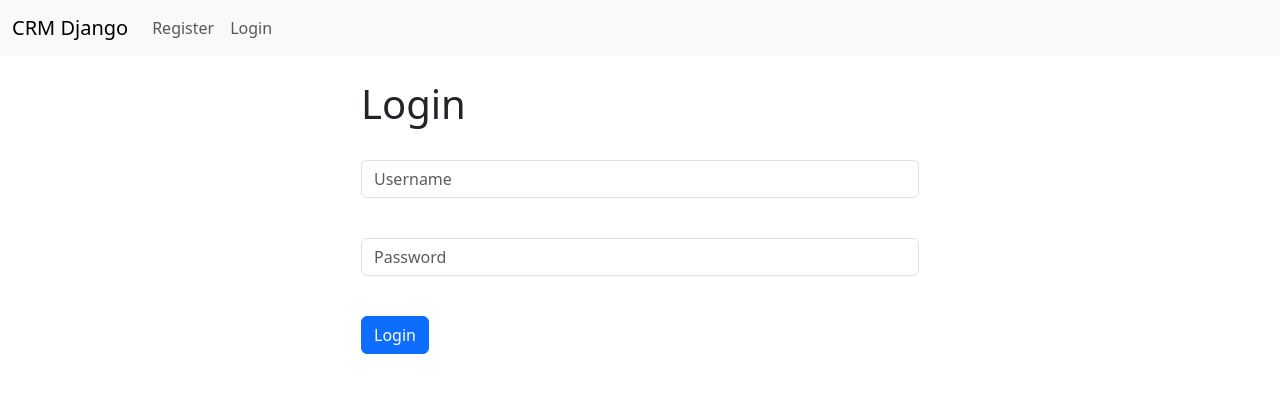
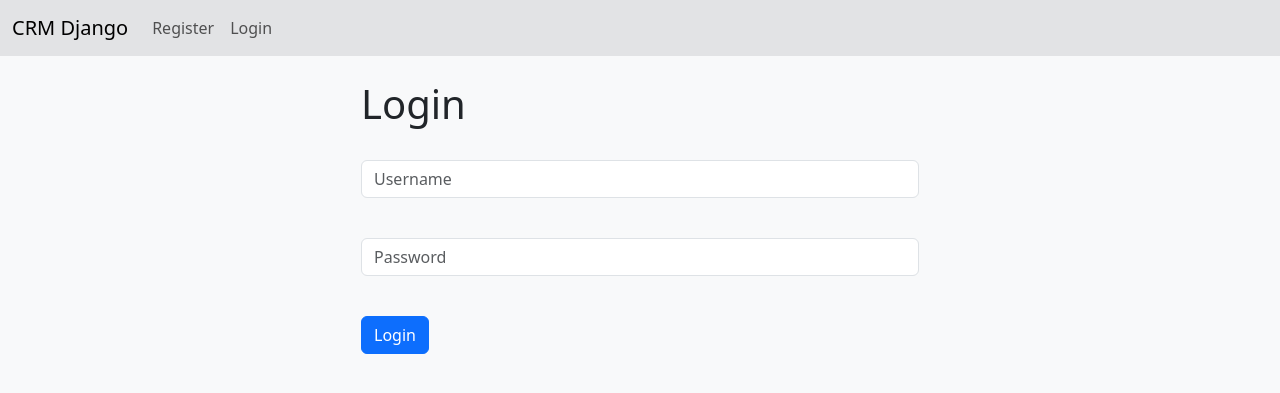
Before and after one commit to Praveenraaj4/crm_django, a Django app: page / in a window 1280 px wide. Shown: the top 393 px of the page. Run offline with Django 5.2, Linux system fonts and the light colour scheme.

Commit message:
Styling the website

```diff
--- a/website/templates/base.html
+++ b/website/templates/base.html
@@ -4,9 +4,9 @@
     <meta charset="utf-8">
     <meta name="viewport" content="width=device-width, initial-scale=1">
     <title>CRM Django</title>
-    <link href="https://cdn.jsdelivr.net/npm/bootstrap@5.3.3/dist/css/bootstrap.min.css" rel="stylesheet" integrity="sha384-QWTKZyjpPEjISv5WaRU9OFeRpok6YctnYmDr5pNlyT2bRjXh0JMhjY6hW+ALEwIH" crossorigin="anonymous">
+    <link href="https://cdn.jsdelivr.net/npm/bootstrap@5.3.3/dist/css/bootstrap.min.css" rel="stylesheet">
   </head>
-  <body>
+  <body class="bg-light">
     {% include "navbar.html" %}
     <div class ="container">
         <br/>
--- a/website/templates/navbar.html
+++ b/website/templates/navbar.html
@@ -1,4 +1,4 @@
-<nav class="navbar navbar-expand-lg bg-body-tertiary">
+<nav class="navbar navbar-expand-lg bg-secondary-subtle">
   <div class="container-fluid">
     <a class="navbar-brand" href="{% url "home" %}">CRM Django</a>
     <button class="navbar-toggler" type="button" data-bs-toggle="collapse" data-bs-target="#navbarSupportedContent" aria-controls="navbarSupportedContent" aria-expanded="false" aria-label="Toggle navigation">
```
